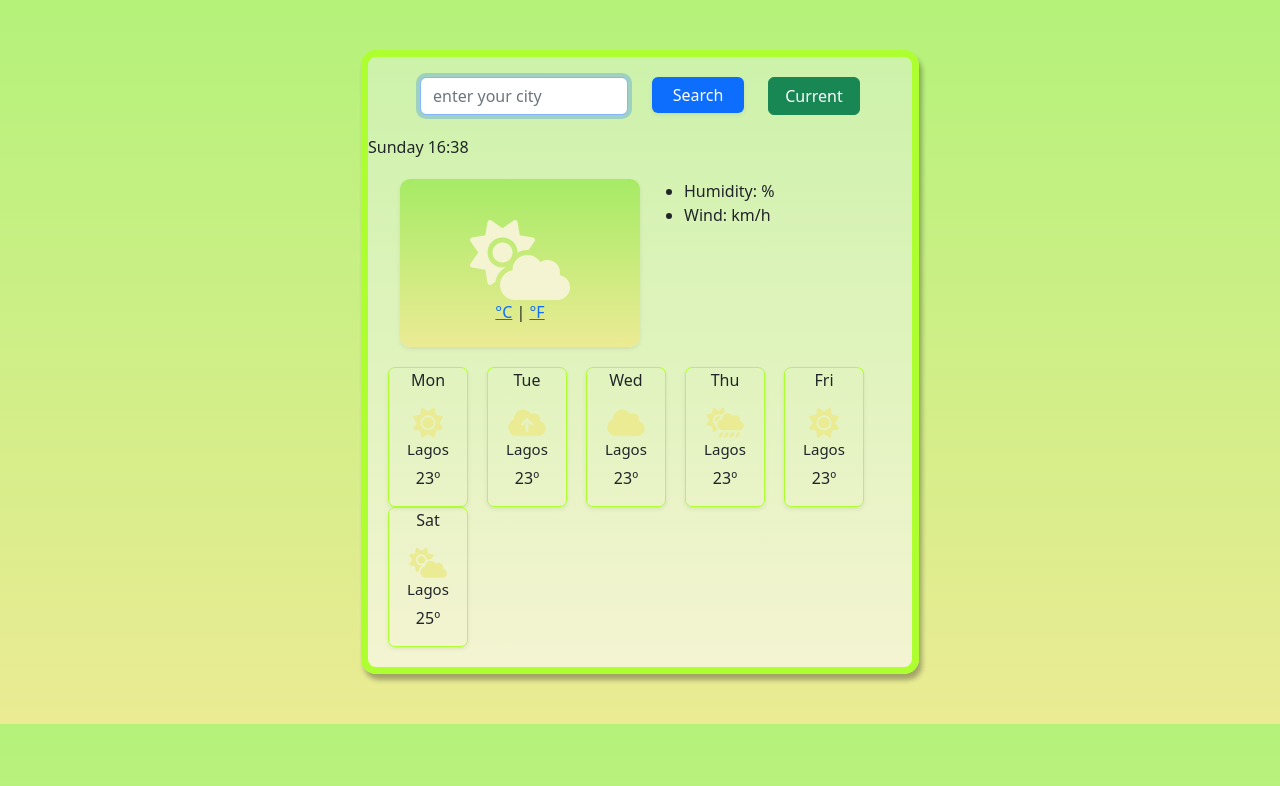
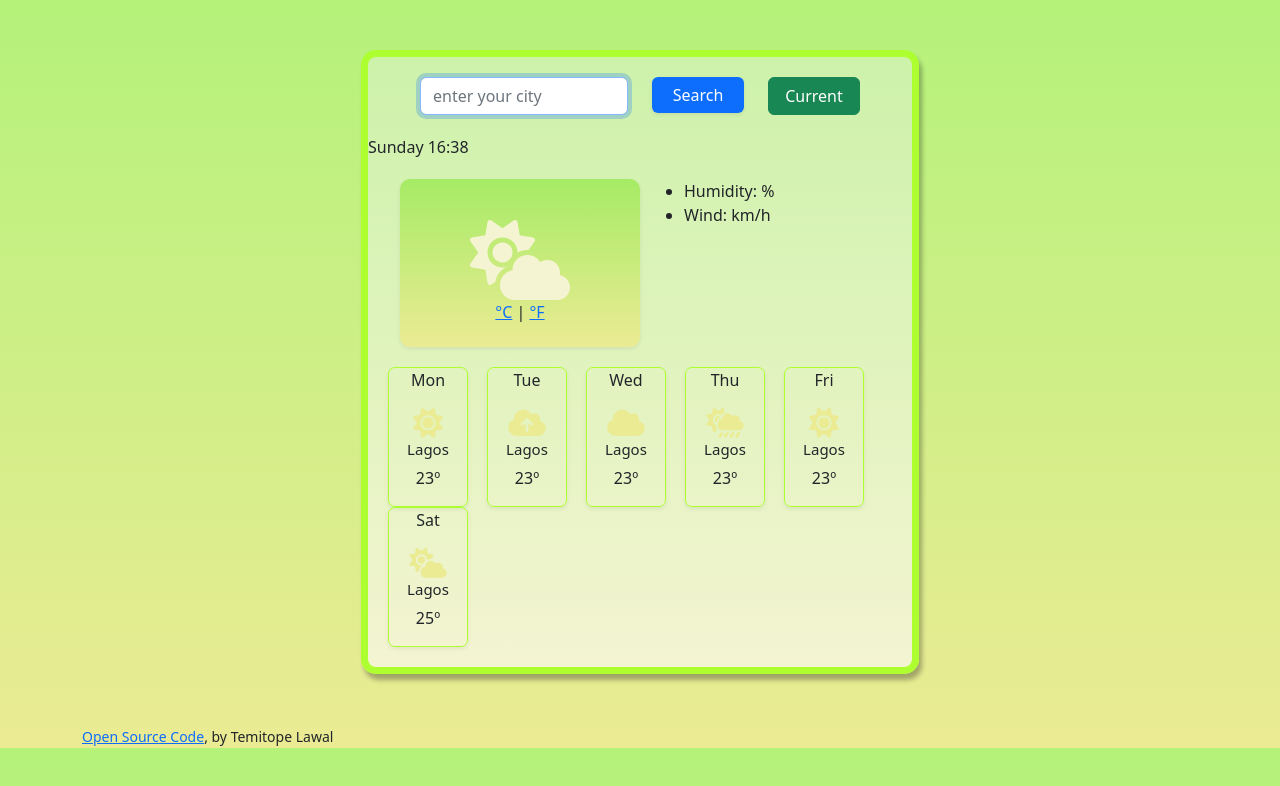
Before and after one commit to DrJasmineTemitope/Weather-Application, a plain HTML site: page index.html in a window 1280 px wide. Drawn offline with nearby package versions, Linux system fonts and the light colour scheme; no server answers.

Commit message:
Update index.html
Include a source code

```diff
--- a/index.html
+++ b/index.html
@@ -128,7 +128,14 @@
           </div>
         </div>
       </div>
+
+      <small
+        ><a href="https://github.com/DrJasmineTemitope/weather-application"
+          >Open Source Code</a
+        >, by Temitope Lawal</small
+      >
     </div>
+
     <script src="script.js"></script>
   </body>
 </html>
```
